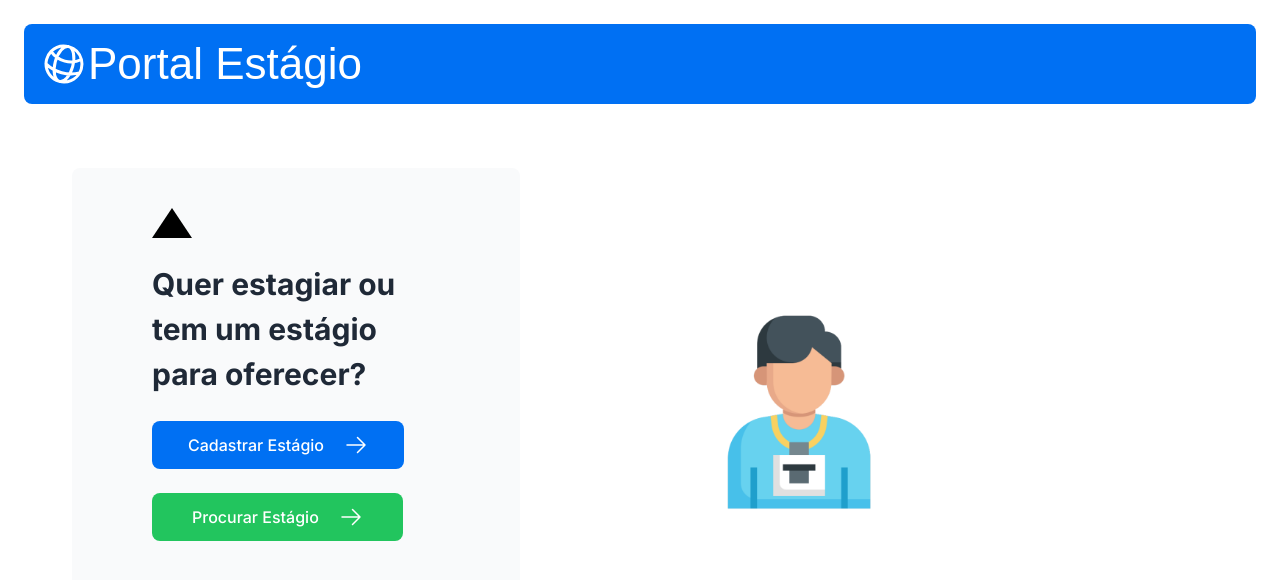
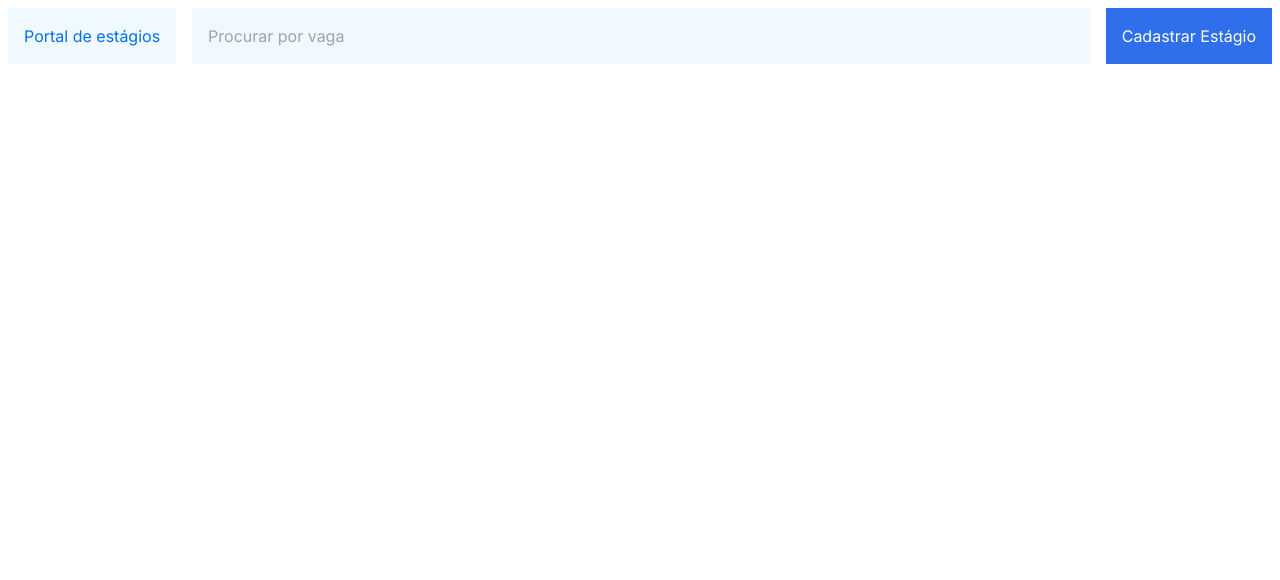
Before and after one commit to OsProgramadores/portalestagio, a Next.js app: page / in a window 1280 px wide. Shown: the top 580 px of the page. Built offline with nearby package versions, Linux system fonts and the light colour scheme; a web font is replaced by a local one.

Commit message:
Introduz components básicos

```diff
--- /dev/null
+++ b/app/components/Button.tsx
@@ -0,0 +1,7 @@
+export default function Button() {
+  return (
+      <div className="flex p-4 text-white bg-blue-600">
+          Cadastrar Estágio
+      </div>
+  );
+}
--- /dev/null
+++ b/app/components/PortalEstagioLogo.tsx
@@ -0,0 +1,7 @@
+export default function Button() {
+  return (
+      <div className="flex p-4 text-blue-500 bg-sky-50">
+          Portal de estágios
+      </div>
+  );
+}
--- /dev/null
+++ b/app/components/SearchBox.tsx
@@ -0,0 +1,7 @@
+export default function SearchBox() {
+    return (
+        <div className="flex p-4 text-gray-400 bg-sky-50">
+            Procurar por vaga
+        </div>
+    );
+  }
--- a/app/page.tsx
+++ b/app/page.tsx
@@ -1,50 +1,12 @@
-import { ArrowRightIcon } from '@heroicons/react/24/outline';
-import Link from 'next/link';
-import { lusitana } from '@/app/ui/fonts';
-import Image from 'next/image';
-import EstagioLogo from '@/app/ui/estagio-logo';
-import Layout from './ui/layout';
-
-
+import PortalEstagioLogo from './components/PortalEstagioLogo';
+import SearchBox from './components/SearchBox';
+import Button from './components/Button';
 export default function Page() {
   return (
-    <main className="flex min-h-screen flex-col p-6">
-      <div className="flex h-20 shrink-0 items-end rounded-lg bg-blue-500 p-4 md:h-26">
-        {<EstagioLogo />}
-      </div>
-      <Layout>
-        <div className="mt-4 flex grow flex-col gap-4 md:flex-row">
-          <div className="flex flex-col gap-6 rounded-lg bg-gray-50 px-6 py-10 md:w-2/5 md:px-20">
-          <div
-    className="h-0 w-0 border-b-[30px] border-l-[20px] border-r-[20px] border-b-black border-l-transparent border-r-transparent"
-  />
-            <p className={`text-xl text-gray-800 md:text-3xl md:leading-normal`}>
-              <strong>Quer estagiar ou tem um estágio para oferecer?</strong>
-            </p>
-            <Link
-              href="/cadastro"
-              className="flex items-center gap-5 self-start rounded-lg bg-blue-500 px-9 py-3 text-sm font-medium text-white transition-colors hover:bg-blue-400 md:text-base"
-            >
-              <span>Cadastrar Estágio</span> <ArrowRightIcon className="w-5 md:w-6" />
-            </Link>
-            <Link
-              href="/busca"
-              className="flex items-center gap-5 self-start rounded-lg bg-green-500 px-10 py-3 text-sm font-medium text-white transition-colors hover:bg-blue-400 md:text-base"
-            >
-              <span>Procurar Estágio</span> <ArrowRightIcon className="w-5 md:w-6" />
-            </Link>
-          </div>
-          <div className="flex p-6 md:w-3/5 md:px-28 md:py-12">
-          <Image
-          src="/estagio.png"
-          width={300}
-          height={760}
-          className="hidden md:block"
-          alt="Avatar do Estagiário"
-        />
-          </div>
-        </div>
-      </Layout>
-    </main>
+    <div className="flex space-x-4 mt-2 ml-2 mr-2">
+      <div className='flex-none'><PortalEstagioLogo /></div>
+      <div className='grow'><SearchBox /></div>
+      <div className='flex-none'><Button /></div>
+    </div>
   );
 }
```
Also changed, not shown: 1 other file (tests, documents, lock files or other folders).
